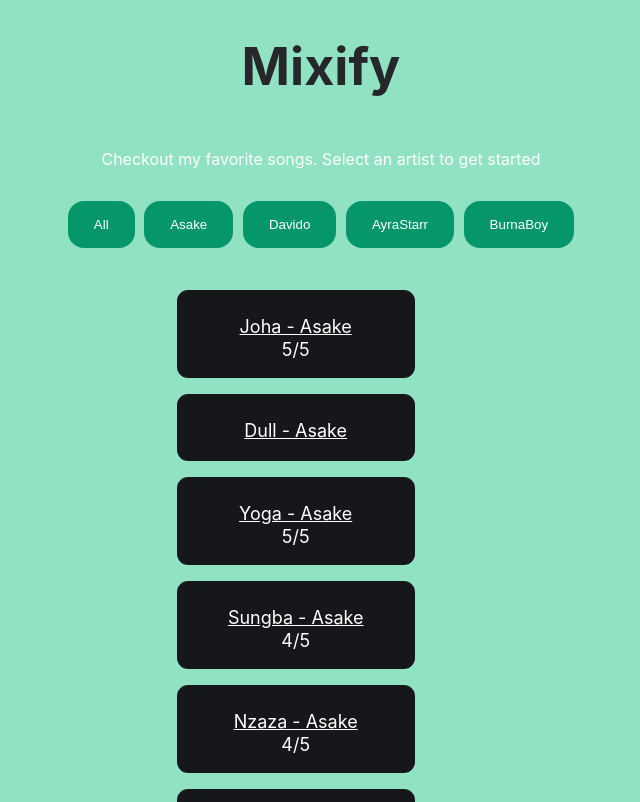
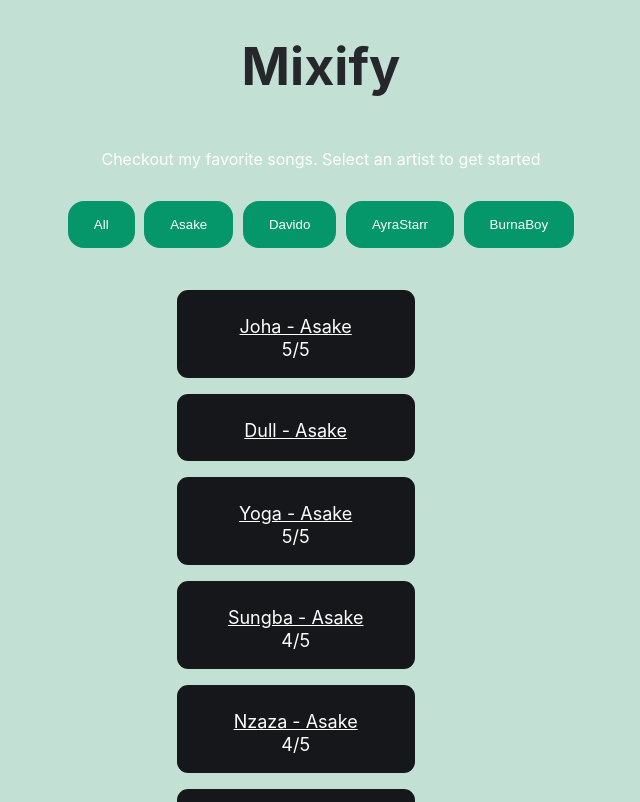
Before and after one commit to UzziahOsia/MIXIFY, a React (Create React App) app: page / in a window 1280 px wide. Shown: the top 802 px of the page, without its empty margins (319-959 px from the left). Built offline with nearby package versions, Linux system fonts and the light colour scheme.

Commit message:
Updated the UI colours

```diff
--- a/src/App.css
+++ b/src/App.css
@@ -18,7 +18,7 @@ h1 {
 }
 
 .App-header {
-  background-color: #90e2c3;
+  background-color: #c3e0d5;
   min-height: 100vh;
   display: flex;
   flex-direction: column;
```
